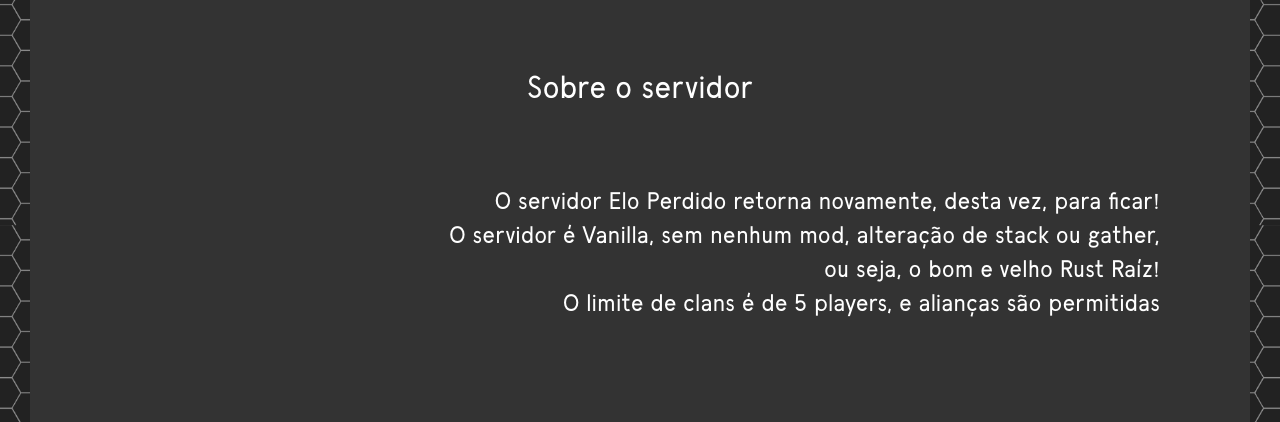
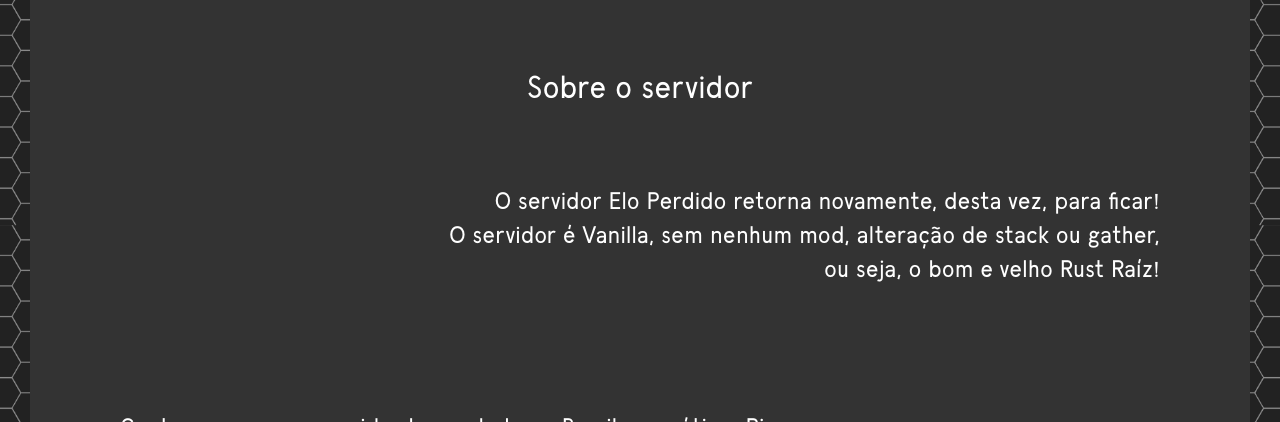
Before and after one commit to euSamuelSan/rustServer-site, a React (Create React App) app: page / in a window 1280 px wide. Shown: the part 1060-1482 px from the top of the page. Built offline with nearby package versions, Linux system fonts and the light colour scheme.

Commit message:
fix: removing team limit

```diff
--- a/src/about/About.js
+++ b/src/about/About.js
@@ -45,8 +45,6 @@
                     gather,
                     <br />
                     ou seja, o bom e velho Rust Raíz!
-                    <br />O limite de clans é de 5 players, e alianças são
-                    permitidas
                 </Presentation>
                 <Resources>
                     Contamos com um servidor hospedado no Brasil, com ótimo
```
